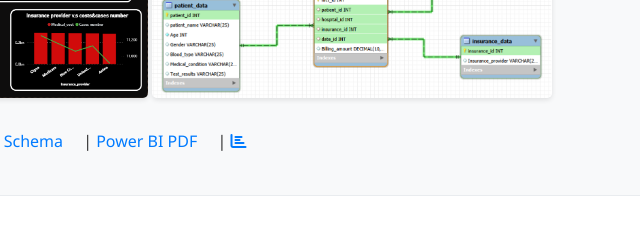
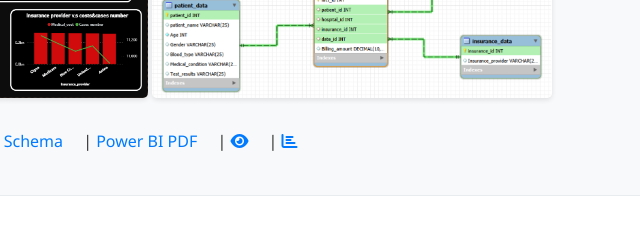
Before and after one commit to hossam-hassan-da/hossam-hassan-da, a plain HTML site: page index.html in a window 1280 px wide. Shown: the part 1760-2000 px from the top of the page, 325-965 px from the left. Drawn offline with Linux system fonts and the light colour scheme.

Commit message:
Add View Dashboard icon for Healthcare Analytics project

```diff
--- a/index.html
+++ b/index.html
@@ -42,7 +42,7 @@
             <p><strong>Key Findings:</strong> Total cost $1.42B; Urgent care highest contributor; Balanced admission types.</p>
             <img src="Healthcare-Analytics-Project/Images/healthcare_dashboard.png" alt="Healthcare Dashboard" width="400">
             <img src="Healthcare-Analytics-Project/Images/healthcare_schema.png" alt="Schema" width="400">
-            <p><a href="Healthcare-Analytics-Project/README.md.txt">Full README</a> | <a href="Healthcare-Analytics-Project/SQL/analysis.sql">SQL Analysis</a> | <a href="Healthcare-Analytics-Project/SQL/schema.sql">Schema</a> | <a href="Healthcare-Analytics-Project/PowerBI/Healthcare_dashboard.pdf">Power BI PDF</a> | <a href="https://raw.githubusercontent.com/hossam-hassan-da/hossam-hassan-da/main/Healthcare-Analytics-Project/PowerBI/Healthcare_dashboard.pbix" download title="Download Power BI File"><i class="fas fa-chart-bar"></i></a></p>
+            <p><a href="Healthcare-Analytics-Project/README.md.txt">Full README</a> | <a href="Healthcare-Analytics-Project/SQL/analysis.sql">SQL Analysis</a> | <a href="Healthcare-Analytics-Project/SQL/schema.sql">Schema</a> | <a href="Healthcare-Analytics-Project/PowerBI/Healthcare_dashboard.pdf">Power BI PDF</a> | <a href="https://app.powerbi.com/links/FwD5AWfFyo?ctid=5bf578da-db20-4df2-b8d2-c2357607e377&pbi_source=linkShare" target="_blank" title="View Dashboard"><i class="fas fa-eye"></i></a> | <a href="https://raw.githubusercontent.com/hossam-hassan-da/hossam-hassan-da/main/Healthcare-Analytics-Project/PowerBI/Healthcare_dashboard.pbix" download title="Download Power BI File"><i class="fas fa-chart-bar"></i></a></p>
         </div>
         <div class="project">
             <h3>Retail Sales</h3>
```
